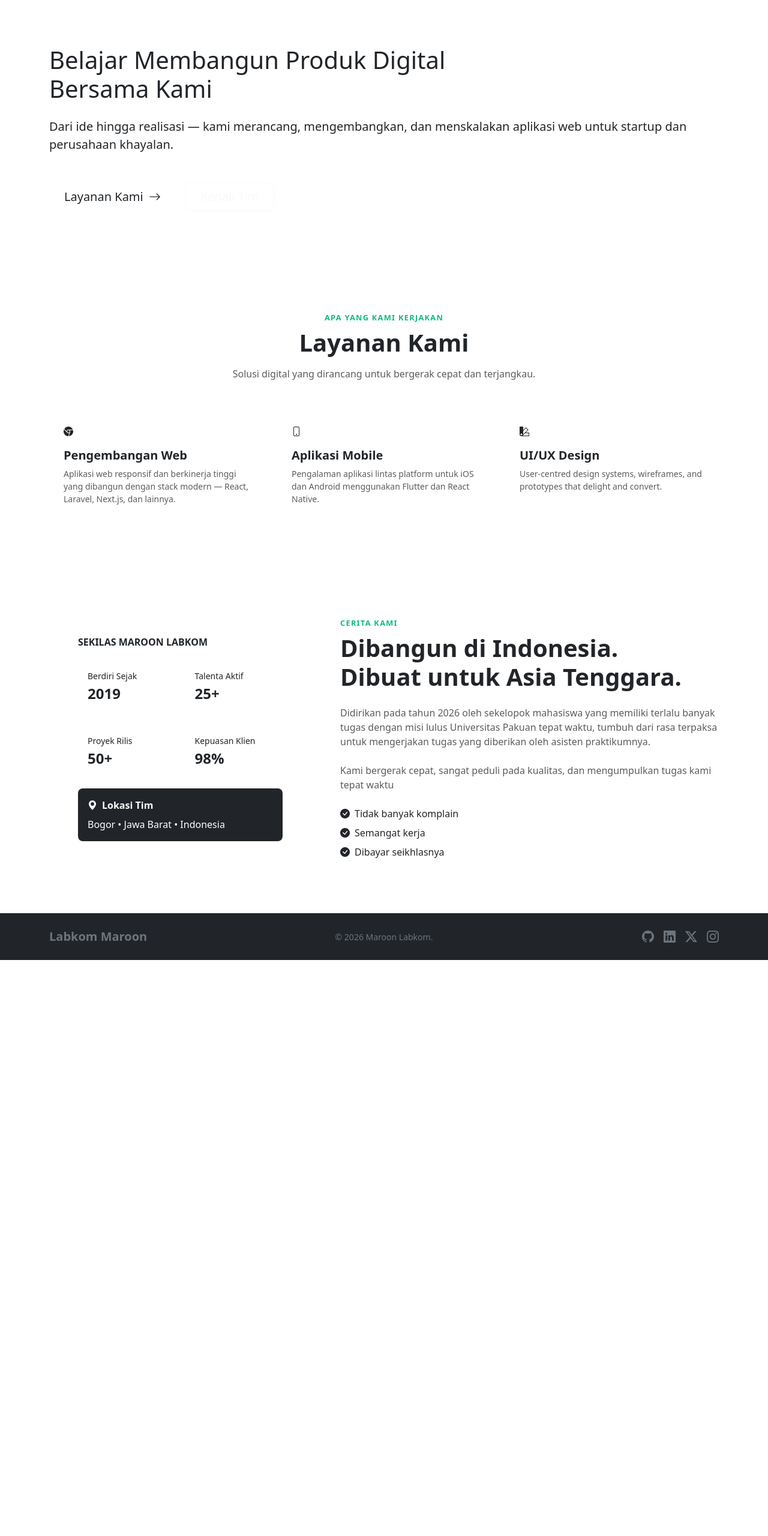
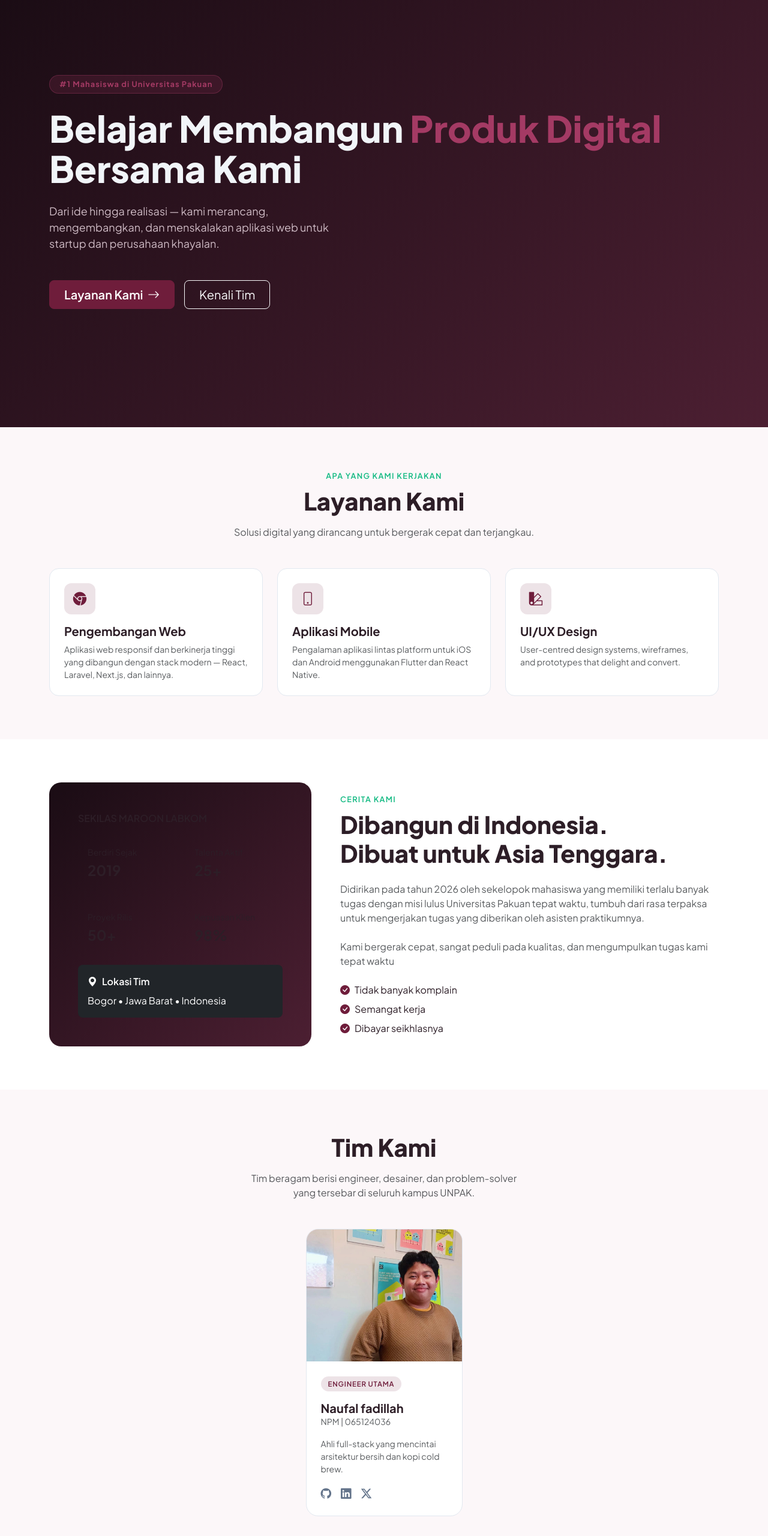
Before and after one commit to naufaaal15/Pertemuan-5-SE, a plain HTML site: page index.html in a window 1280 px wide. Shown: the part 80-2640 px from the top of the page at 60% size. Before the commit the page ends 1680 px from the top, so only its background shows below. Drawn offline with nearby package versions, Linux system fonts and the light colour scheme.

Commit message:
tambah bio A

```diff
--- a/index.html
+++ b/index.html
@@ -15,6 +15,8 @@
     href="https://cdn.jsdelivr.net/npm/bootstrap-icons@1.11.3/font/bootstrap-icons.min.css"
     rel="stylesheet"
   />
+  <!-- Custom CSS -->
+  <link rel="stylesheet" href="style.css">
 
   <!-- Google Fonts -->
   <link rel="preconnect" href="https://fonts.googleapis.com" />
@@ -240,22 +242,64 @@
   </section>
 
   <!-- ═══════════════════════════════════════════════════
+       TEAM
+  ════════════════════════════════════════════════════ -->
+  <section id="team" class="py-5">
+    <div class="container py-4">
+
+      <div class="text-center mb-5">
+        <h2 class="fw-800 fs-1 mb-3" style="font-weight: 800;">Tim Kami</h2>
+        <p class="text-muted mx-auto" style="max-width: 480px;">
+          Tim beragam berisi engineer, desainer, dan problem-solver
+          yang tersebar di seluruh kampus UNPAK.
+        </p>
+      </div>
+
+      <div class="row g-4 justify-content-center">
+        <div class="col-md-6 col-lg-3">
+          <div class="team-card bg-white h-100">
+            <div class="photo-wrap">
+              <img
+                src="images/tim_1.jpeg"
+                alt="Naufaaal"
+              />
+            </div>
+            <div class="p-4">
+              <span class="role-badge mb-2">Engineer Utama</span>
+              <h5 class="fw-700 mb-0 mt-2" style="font-weight:700;">Naufal fadillah</h5>
+              <p class="text-muted small mb-3">NPM | 065124036</p>
+              <p class="text-muted small mb-3">
+                Ahli full-stack yang mencintai arsitektur bersih dan kopi cold brew.
+              </p>
+              <div class="d-flex gap-3">
+                <a href="#" class="social-link"><i class="bi bi-github"></i></a>
+                <a href="#" class="social-link"><i class="bi bi-linkedin"></i></a>
+                <a href="#" class="social-link"><i class="bi bi-twitter-x"></i></a>
+              </div>
+            </div>
+          </div>
+        </div>
+      </div>
+    </div>
+  </section>
+
+  <!-- ═══════════════════════════════════════════════════
        FOOTER
   ════════════════════════════════════════════════════ -->
-  <footer class="py-4 bg-dark text-secondary">
+  <footer class="py-4">
     <div class="container">
       <div class="row align-items-center gy-3">
         <div class="col-md-4">
-          <span class="fw-bold fs-5">Labkom Maroon</span>
+          <span class="footer-brand">Labkom<span>Maroon</span></span>
         </div>
         <div class="col-md-4 text-md-center">
           <small>&copy; 2026 Maroon Labkom.</small>
         </div>
         <div class="col-md-4 text-md-end d-flex justify-content-md-end gap-3">
-          <a href="#" class="text-decoration-none text-secondary"><i class="bi bi-github fs-5"></i></a>
-          <a href="#" class="text-decoration-none text-secondary"><i class="bi bi-linkedin fs-5"></i></a>
-          <a href="#" class="text-decoration-none text-secondary"><i class="bi bi-twitter-x fs-5"></i></a>
-          <a href="#" class="text-decoration-none text-secondary"><i class="bi bi-instagram fs-5"></i></a>
+          <a href="#"><i class="bi bi-github fs-5"></i></a>
+          <a href="#"><i class="bi bi-linkedin fs-5"></i></a>
+          <a href="#"><i class="bi bi-twitter-x fs-5"></i></a>
+          <a href="#"><i class="bi bi-instagram fs-5"></i></a>
         </div>
       </div>
     </div>
--- /dev/null
+++ b/style.css
@@ -0,0 +1,204 @@
+:root {
+  --brand-maroon: #6f1d3b;
+  --brand-maroon-light: #a43a64;
+  --brand-dark: #1a0c14;
+  --brand-text: #2d1e27;
+  --brand-green: #10b981;
+}
+
+body {
+  font-family: "Plus Jakarta Sans", sans-serif;
+  color: var(--brand-text);
+}
+
+/* ── Navbar ─────────────────────────────────────────── */
+.navbar.bg-dark {
+  background-color: var(--brand-dark) !important;
+}
+
+.navbar-brand span {
+  color: var(--brand-maroon-light);
+}
+
+/* ── Hero ───────────────────────────────────────────── */
+#hero {
+  background: linear-gradient(135deg, var(--brand-dark) 0%, #4c1f32 100%);
+  min-height: 92vh;
+  display: flex;
+  align-items: center;
+}
+
+#hero .badge-tag {
+  background: rgba(164, 58, 100, 0.18);
+  color: var(--brand-maroon-light);
+  border: 1px solid rgba(164, 58, 100, 0.38);
+  font-size: 0.8rem;
+  letter-spacing: 0.08em;
+}
+
+#hero h1 {
+  font-size: clamp(2.4rem, 5vw, 3.8rem);
+  font-weight: 800;
+  line-height: 1.1;
+  color: #f1f5f9;
+}
+
+#hero h1 .accent {
+  color: var(--brand-maroon-light);
+}
+
+#hero p.lead {
+  color: #cdb9c3;
+  font-size: 1.125rem;
+  max-width: 520px;
+}
+
+.btn-brand {
+  background: var(--brand-maroon);
+  border-color: var(--brand-maroon);
+  color: #fff;
+  font-weight: 600;
+}
+
+.btn-brand:hover {
+  background: var(--brand-maroon-light);
+  border-color: var(--brand-maroon-light);
+  color: #fff;
+}
+
+.hero-stat {
+  border-left: 3px solid var(--brand-maroon);
+  padding-left: 1rem;
+}
+.hero-stat .number {
+  font-size: 2rem;
+  font-weight: 800;
+  color: #f1f5f9;
+  line-height: 1;
+}
+.hero-stat .label {
+  font-size: 0.8rem;
+  color: #64748b;
+  text-transform: uppercase;
+  letter-spacing: 0.06em;
+}
+
+/* ── Services ───────────────────────────────────────── */
+#services {
+  background: #fcf7f9;
+}
+
+.service-card {
+  border: 1px solid #e2e8f0;
+  border-radius: 1rem;
+  transition:
+    transform 0.2s,
+    box-shadow 0.2s;
+}
+
+.service-card:hover {
+  transform: translateY(-4px);
+  box-shadow: 0 12px 32px rgba(0, 0, 0, 0.08);
+}
+
+.service-icon {
+  width: 52px;
+  height: 52px;
+  background: rgba(111, 29, 59, 0.12);
+  color: var(--brand-maroon);
+  border-radius: 0.75rem;
+  display: flex;
+  align-items: center;
+  justify-content: center;
+  font-size: 1.4rem;
+}
+
+/* ── About ──────────────────────────────────────────── */
+#about .about-img-wrap {
+  border-radius: 1.25rem;
+  overflow: hidden;
+  background: linear-gradient(135deg, #1a0c14, #4c1f32);
+  min-height: 360px;
+  display: flex;
+  align-items: center;
+  justify-content: center;
+}
+.about-check {
+  color: var(--brand-maroon);
+}
+
+/* ── Team ───────────────────────────────────────────── */
+#team {
+  background: #fcf7f9;
+}
+
+.team-card {
+  border: 1px solid #e2e8f0;
+  border-radius: 1.25rem;
+  overflow: hidden;
+  transition:
+    transform 0.2s,
+    box-shadow 0.2s;
+}
+.team-card:hover {
+  transform: translateY(-5px);
+  box-shadow: 0 16px 40px rgba(0, 0, 0, 0.1);
+}
+.team-card .photo-wrap {
+  height: 220px;
+  background: linear-gradient(135deg, #f7e4ec, #efd2dc);
+  overflow: hidden;
+  display: flex;
+  align-items: center;
+  justify-content: center;
+}
+.team-card .photo-wrap img {
+  width: 100%;
+  height: 100%;
+  object-fit: cover;
+}
+.team-card .photo-wrap .placeholder-icon {
+  font-size: 5rem;
+  color: #94a3b8;
+}
+.team-card .role-badge {
+  font-size: 0.72rem;
+  font-weight: 600;
+  letter-spacing: 0.07em;
+  text-transform: uppercase;
+  background: rgba(111, 29, 59, 0.12);
+  color: var(--brand-maroon);
+  border-radius: 50px;
+  padding: 0.25rem 0.75rem;
+  display: inline-block;
+}
+.team-card .social-link {
+  color: #64748b;
+  text-decoration: none;
+  font-size: 1.1rem;
+  transition: color 0.15s;
+}
+.team-card .social-link:hover {
+  color: var(--brand-maroon);
+}
+
+/* ── Footer ─────────────────────────────────────────── */
+footer {
+  background: var(--brand-dark);
+  color: #64748b;
+}
+footer a {
+  color: #64748b;
+  text-decoration: none;
+}
+footer a:hover {
+  color: var(--brand-maroon-light);
+}
+footer .footer-brand {
+  color: #f1f5f9;
+  font-weight: 700;
+  font-size: 1.2rem;
+}
+footer .footer-brand span {
+  color: var(--brand-maroon-light);
+}
```
Also changed, not shown: images/tim_1.jpeg (added).
